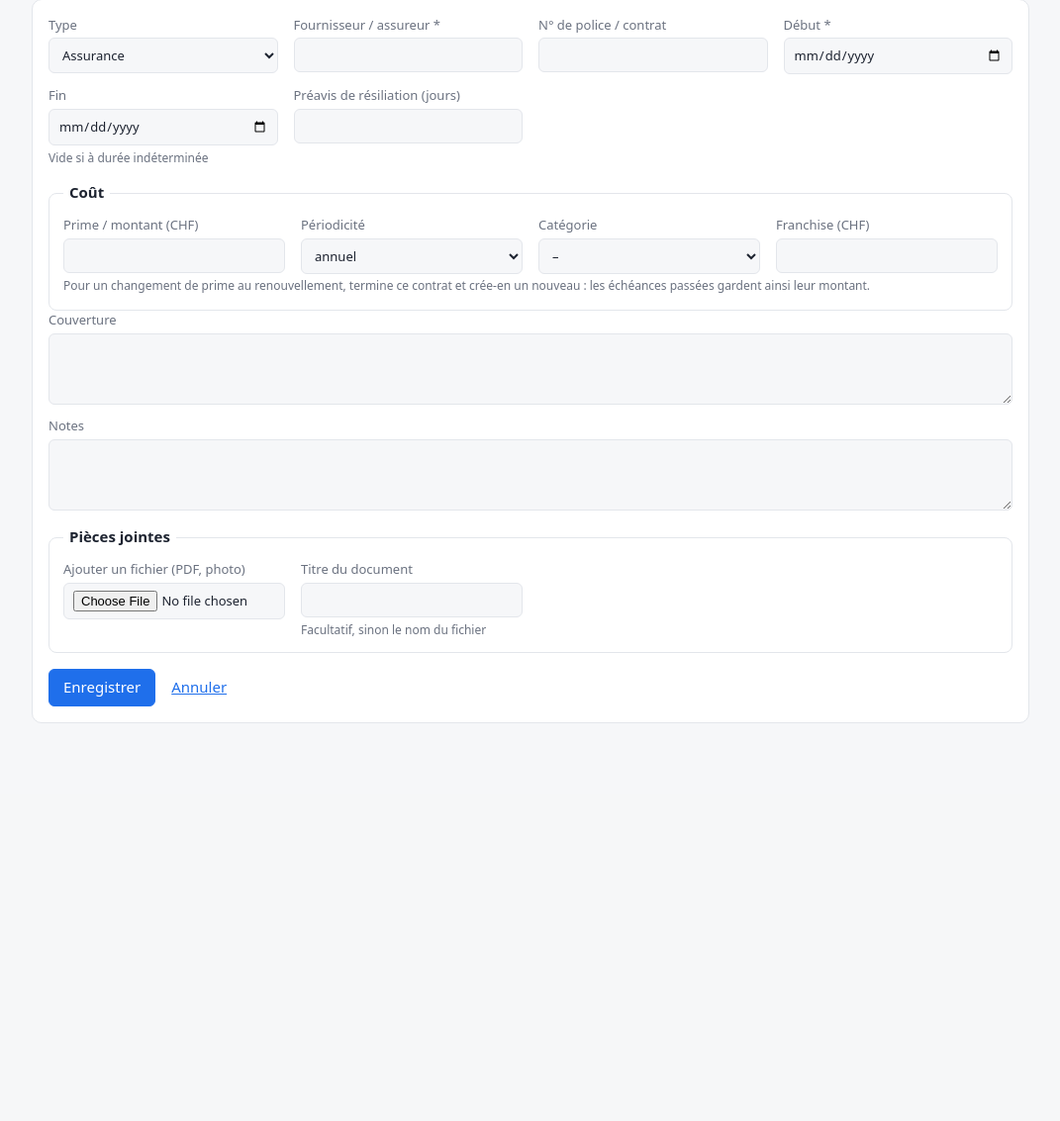
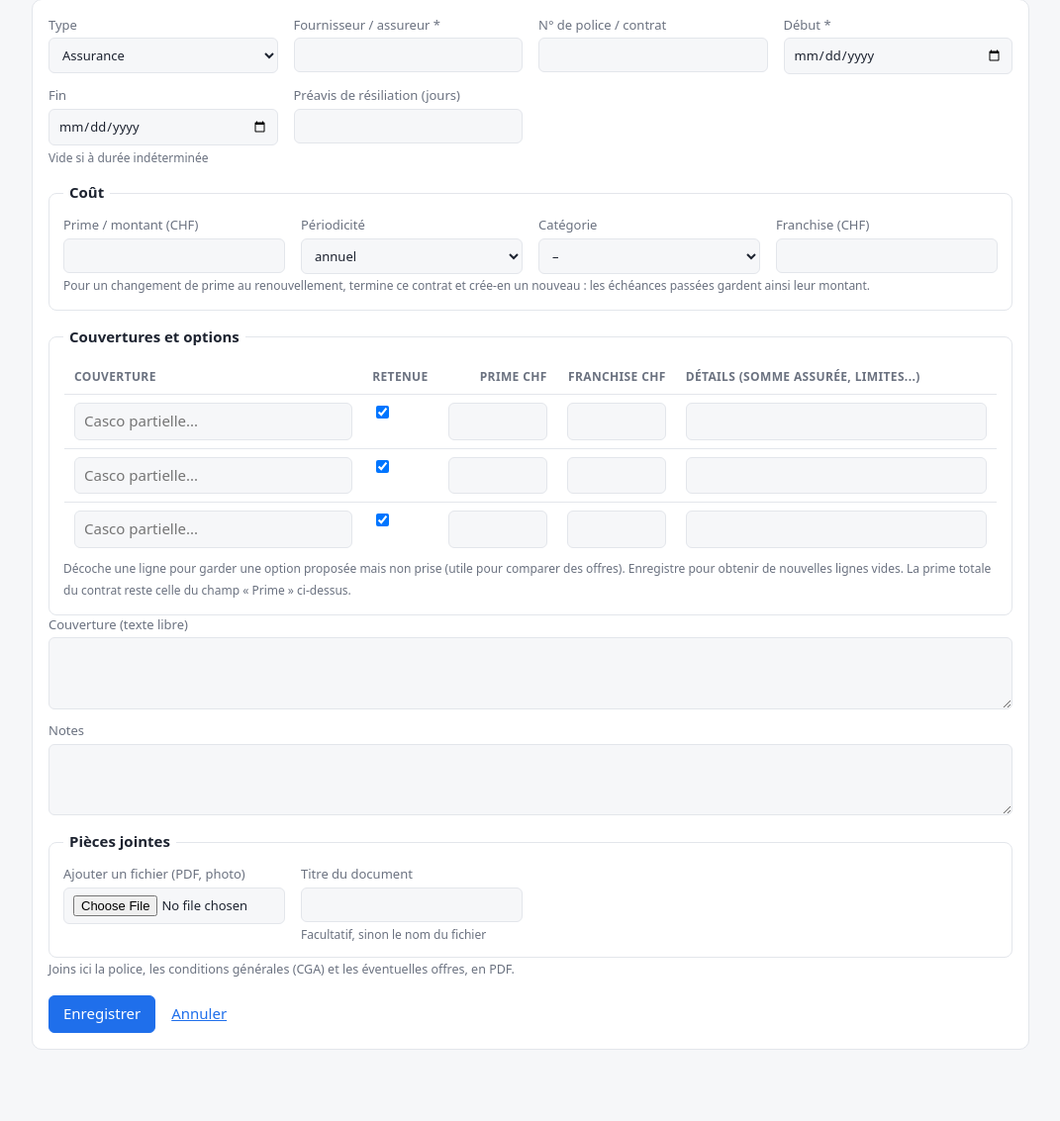
Before and after one commit to fperrottet/Car-App, a FastAPI app: page /contracts/new in a window 1280 px wide. Shown: the part 123-1256 px from the top of the page at 99% size, without its empty margins (104-1175 px from the left). Before the commit the page ends 854 px from the top, so only its background shows below. Run offline with FastAPI, Linux system fonts and the light colour scheme.

Commit message:
Contrats : détail des couvertures (RC, casco partielle, complète) ; notes du véhicule
Chaque contrat peut lister ses couvertures et options avec prime, franchise
et détails, retenues ou seulement proposées pour comparer des offres. La
fiche véhicule gagne un champ notes libre (infos pour une offre d'assurance).

Co-Authored-By: Claude Opus 5.5 (1M context) <noreply@anthropic.com>
Claude-Session: https://claude.ai/code/session_019ZZBGZjYQbYG64a4whrAre

```diff
--- a/car_costs/app/main.py
+++ b/car_costs/app/main.py
@@ -24,11 +24,13 @@ from .models import (
     CATEGORY_KINDS,
     ADDED_CATEGORIES,
     CONTRACT_KINDS,
+    COVERAGE_NAMES,
     DEFAULT_CATEGORIES,
     PERIODS,
     Category,
     ChargingSession,
     Contract,
+    ContractCoverage,
     Document,
     Expense,
     Maintenance,
@@ -45,7 +47,11 @@ templates = Jinja2Templates(directory=HERE / "templates")
 templates.env.filters["money"] = format_money
 templates.env.filters["fdate"] = format_date
 templates.env.filters["km"] = format_km
-templates.env.filters["amount"] = lambda cents: "" if cents is None else f"{cents / 100:.2f}"
+def format_amount(cents: int | None) -> str:
+    return "" if cents is None else f"{cents / 100:.2f}"
+
+
+templates.env.filters["amount"] = format_amount
 templates.env.filters["iso"] = lambda d: d.isoformat() if d else ""
 templates.env.filters["options"] = lambda items, attr="name": [(i.id, getattr(i, attr)) for i in items]
 templates.env.filters["zip_self"] = lambda items: [(i, i) for i in items]
@@ -245,6 +251,7 @@ def create_app(data_dir: Path | None = None, today=date.today, sync_interval: fl
                 vehicle.fuel_price_ref_date = parse_date(form.get("fuel_price_ref_date"))
                 vehicle.soh_entity = clean(form.get("soh_entity"))
                 vehicle.cell_soh_entity = clean(form.get("cell_soh_entity"))
+                vehicle.notes = clean(form.get("notes"))
             except ValueError as exc:
                 return render(
                     request, "vehicle.html", vehicle=vehicle, readings=[], today=today(), status={}, form=form, error=str(exc)
@@ -478,12 +485,55 @@ def create_app(data_dir: Path | None = None, today=date.today, sync_interval: fl
             contracts = list(session.scalars(select(Contract).order_by(Contract.end_date.is_(None), Contract.start_date.desc())))
             return render(request, "contracts.html", contracts=contracts, today=today(), periods=PERIODS)
 
+    def coverage_rows(contract: Contract | None, form) -> list[dict]:
+        """Lignes du tableau des couvertures : existantes puis 3 vides."""
+        if form:
+            count = int(form.get("cov_count") or 0)
+            return [
+                {k: form.get(f"cov_{k}_{i}", "") for k in ("name", "premium", "deductible", "notes", "included")}
+                for i in range(count)
+            ]
+        rows = [
+            {
+                "name": c.name,
+                "premium": format_amount(c.premium_cents),
+                "deductible": format_amount(c.deductible_cents),
+                "notes": c.notes or "",
+                "included": "1" if c.included else "",
+            }
+            for c in (contract.coverages if contract and contract.id else [])
+        ]
+        return rows + [{"name": "", "premium": "", "deductible": "", "notes": "", "included": "1"} for _ in range(3)]
+
+    def read_coverages(form) -> list[ContractCoverage]:
+        items = []
+        for i in range(int(form.get("cov_count") or 0)):
+            name = clean(form.get(f"cov_name_{i}"))
+            if not name:
+                continue
+            items.append(
+                ContractCoverage(
+                    position=len(items),
+                    name=name,
+                    included=bool(form.get(f"cov_included_{i}")),
+                    premium_cents=parse_money(form.get(f"cov_premium_{i}")),
+                    deductible_cents=parse_money(form.get(f"cov_deductible_{i}")),
+                    notes=clean(form.get(f"cov_notes_{i}")),
+                )
+            )
+        return items
+
     def contract_form(request: Request, session: Session, contract: Contract | None, form=None, error=None):
         return render(
             request,
             "contract_form.html",
             contract=contract,
             kinds=CONTRACT_KINDS,
+            coverage_names=COVERAGE_NAMES,
+            coverage_rows=coverage_rows(contract, form),
+            coverage_total=sum(
+                c.premium_cents or 0 for c in (contract.coverages if contract and contract.id else []) if c.included
+            ),
             periods=list(PERIODS),
             categories=categories(session),
             documents=documents_for(session, contract_id=contract.id) if contract and contract.id else [],
@@ -520,6 +570,7 @@ def create_app(data_dir: Path | None = None, today=date.today, sync_interval: fl
                     raise ValueError("Périodicité inconnue")
                 contract.category_id = parse_int(form.get("category_id"))
                 contract.notes = clean(form.get("notes"))
+                contract.coverages = read_coverages(form)
                 session.add(contract)
                 session.flush()
                 # Les échéances automatiques sont recalculées à partir du contrat.
--- a/car_costs/app/static/style.css
+++ b/car_costs/app/static/style.css
@@ -89,3 +89,11 @@ details.card table { margin-top: 10px; }
 .presets { display: flex; flex-wrap: wrap; gap: 8px; margin: 8px 0; }
 .mono { font-family: ui-monospace, SFMono-Regular, Menlo, monospace; font-size: 13px; }
 .tiles + table, .tiles + section { margin-top: 12px; }
+.table-scroll { overflow-x: auto; }
+table.coverages { min-width: 640px; }
+table.coverages input:not([type=checkbox]) { width: 100%; }
+table.coverages input.num { text-align: right; }
+label.notes { margin-top: 12px; }
+table.coverages th:nth-child(1) { width: 32%; }
+table.coverages th:nth-child(2) { width: 70px; }
+table.coverages th:nth-child(3), table.coverages th:nth-child(4) { width: 120px; }
--- a/car_costs/app/templates/contract_form.html
+++ b/car_costs/app/templates/contract_form.html
@@ -21,11 +21,35 @@
     </div>
     <small>Pour un changement de prime au renouvellement, termine ce contrat et crée-en un nouveau : les échéances passées gardent ainsi leur montant.</small>
   </fieldset>
+  <fieldset>
+    <legend>Couvertures et options</legend>
+    <input type="hidden" name="cov_count" value="{{ coverage_rows|length }}">
+    <datalist id="coverage-names">{% for n in coverage_names %}<option value="{{ n }}">{% endfor %}</datalist>
+    <div class="table-scroll">
+    <table class="coverages">
+      <thead><tr><th>Couverture</th><th>Retenue</th><th class="num">Prime CHF</th><th class="num">Franchise CHF</th><th>Détails (somme assurée, limites...)</th></tr></thead>
+      <tbody>
+        {% for row in coverage_rows %}
+        <tr>
+          <td><input name="cov_name_{{ loop.index0 }}" value="{{ row.name }}" list="coverage-names" placeholder="Casco partielle..." aria-label="Couverture"></td>
+          <td><input type="checkbox" name="cov_included_{{ loop.index0 }}" value="1"{% if row.included %} checked{% endif %} aria-label="Retenue"></td>
+          <td><input name="cov_premium_{{ loop.index0 }}" value="{{ row.premium }}" inputmode="decimal" class="num" aria-label="Prime"></td>
+          <td><input name="cov_deductible_{{ loop.index0 }}" value="{{ row.deductible }}" inputmode="decimal" class="num" aria-label="Franchise"></td>
+          <td><input name="cov_notes_{{ loop.index0 }}" value="{{ row.notes }}" aria-label="Détails"></td>
+        </tr>
+        {% endfor %}
+      </tbody>
+      {% if coverage_total %}<tfoot><tr><td>Total des couvertures retenues</td><td></td><td class="num">{{ coverage_total|money }}</td><td colspan="2"></td></tr></tfoot>{% endif %}
+    </table>
+    </div>
+    <small>Décoche une ligne pour garder une option proposée mais non prise (utile pour comparer des offres). Enregistre pour obtenir de nouvelles lignes vides. La prime totale du contrat reste celle du champ « Prime » ci-dessus.</small>
+  </fieldset>
   <div class="grid">
-    {{ m.textarea("coverage", "Couverture", contract.coverage if contract else "") }}
+    {{ m.textarea("coverage", "Couverture (texte libre)", contract.coverage if contract else "") }}
     {{ m.textarea("notes", "Notes", contract.notes if contract else "") }}
   </div>
   {{ m.attachments(documents, "/contracts/" ~ contract.id if contract else "/contracts") }}
+  <small class="muted">Joins ici la police, les conditions générales (CGA) et les éventuelles offres, en PDF.</small>
   <div class="actions">
     <button>Enregistrer</button>
     <a href="{{ base }}/contracts">Annuler</a>
--- a/car_costs/app/templates/contracts.html
+++ b/car_costs/app/templates/contracts.html
@@ -13,7 +13,8 @@
     {% set active = not c.end_date or c.end_date >= today %}
     <tr class="{{ '' if active else 'muted' }}">
       <td><a href="{{ base }}/contracts/{{ c.id }}">{{ c.kind }}</a></td>
-      <td>{{ c.provider }}{% if c.policy_number %} <span class="muted">n° {{ c.policy_number }}</span>{% endif %}</td>
+      <td>{{ c.provider }}{% if c.policy_number %} <span class="muted">n° {{ c.policy_number }}</span>{% endif %}
+        {% set kept = c.coverages|selectattr("included")|map(attribute="name")|list %}{% if kept %}<br><small class="muted">{{ kept|join(" · ") }}</small>{% endif %}</td>
       <td>{{ c.start_date|fdate }} → {{ c.end_date|fdate if c.end_date else "indéterminée" }}</td>
       <td class="num">{% if c.amount_cents %}{{ c.amount_cents|money }} / {{ c.period }}{% endif %}</td>
       <td>{{ "en cours" if active else "terminé" }}</td>
--- a/car_costs/app/templates/vehicle.html
+++ b/car_costs/app/templates/vehicle.html
@@ -12,6 +12,12 @@
     {{ m.field("first_registration_date", "1re immatriculation", vehicle.first_registration_date|iso if vehicle else "", type="date", hint="Case B de la carte grise") }}
     {{ m.field("inspection_intervals", "Expertises tous les (ans)", vehicle.inspection_intervals if vehicle and vehicle.inspection_intervals else "5, 3, 2", hint="Fribourg : 5 ans, puis 3, puis tous les 2 ans") }}
   </div>
+  <label class="wide notes">Notes (tout le reste)
+    <textarea name="notes" rows="8" placeholder="Infos souvent demandées pour une offre d'assurance :
+N° de matricule (case 18) et réception par type (case 24) · prix catalogue et options · puissance kW, poids total
+Couleur · nombre de places · km par an · lieu de stationnement (garage, place couverte) · usage (privé, trajets)
+Détenteur et conducteur principal · conducteurs de moins de 25 ans · sinistres des 5 dernières années">{{ form.get("notes", vehicle.notes if vehicle and vehicle.notes else "") }}</textarea>
+  </label>
   <fieldset>
     <legend>Achat et dépréciation</legend>
     <div class="grid">
```
Also changed, not shown: car_costs/app/models.py (+36 -0 lines), tests/test_v03.py (+16 -0 lines).
